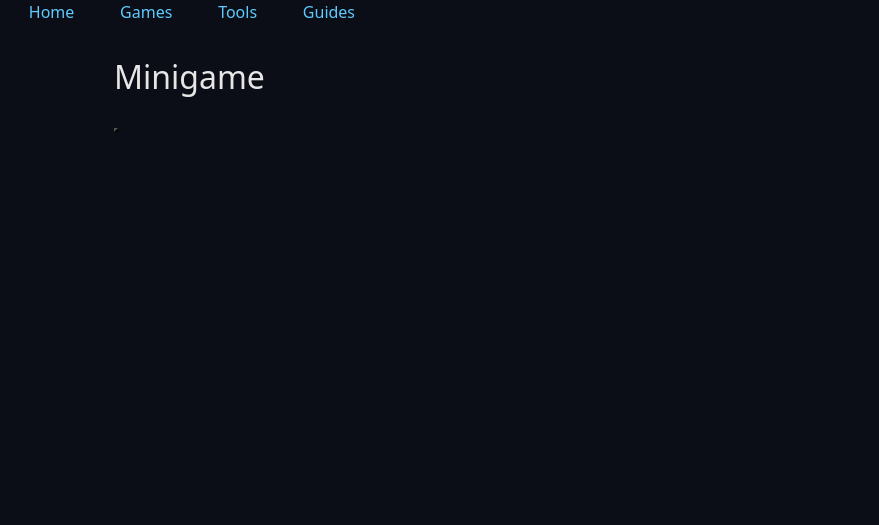
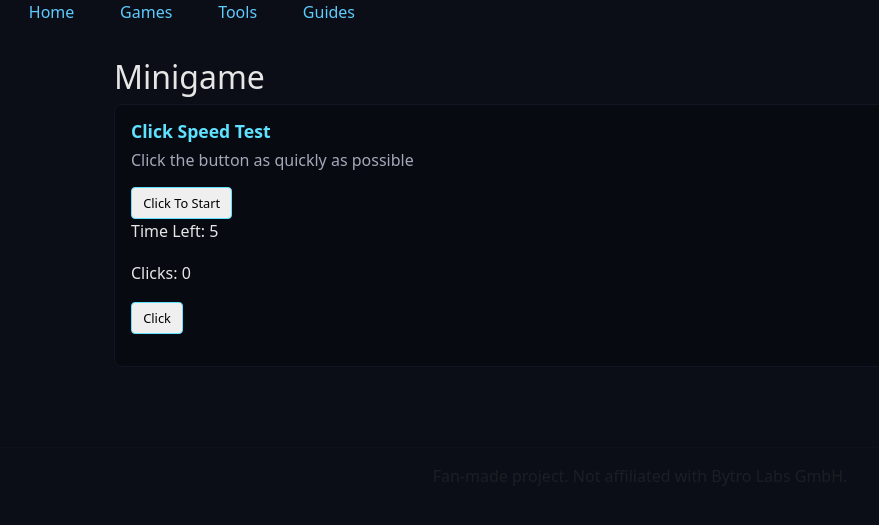
Before and after one commit to Blank55-cell/milestoneproject2, a plain HTML site: page docs2/game.html in a window 1280 px wide. Shown: the whole page, without its empty margins (0-879 px from the left). Drawn offline with nearby package versions, Linux system fonts and the light colour scheme.

Commit message:
Added in my meta charset for game section will start to try and wie this section up as i have a rough idea on how to make the mini game should hopefully be a quick process

```diff
--- a/docs2/game.html
+++ b/docs2/game.html
@@ -3,7 +3,11 @@
 <head>
   <meta charset="UTF-8" />
   <meta name="viewport" content="width=device-width, initial-scale=1" />
+  <meta name="description" content="Game Tools Hub - simple tools, guides, and planners for strategy games like Supremacy 1914." />
+  <meta name="keywords" content="Supremacy 1914, strategy tools, game calculators, planners, guides" />
+  <meta name="author" content="Carlos" />
   <title>Supported Games</title>
+
 
   <link href="https://cdn.jsdelivr.net/npm/bootstrap@5.3.2/dist/css/bootstrap.min.css" rel="stylesheet">
   <link rel="stylesheet" href="assets/css/stylle.css" />
@@ -27,21 +31,22 @@
 
 
 
-  <section>
-    <div>
-      <h2></h2>
-      <p></p>
+  <section class="section-block fade-in">
+    <div id="game-container" class="tool-cards">
+      <h2 class="tool-title">Click Speed Test</h2>
+      <p class="tool-description">Click the button as quickly as possible</p>
 
 
-      <button></button>
+      <button id="start-btn" class="tool-button">Click To Start</button>
 
-    <div>
-      <p></p>
-      <p></p>
+    <div id="game-ui" class="game-ui">
+      <p>Time Left: <span id="time-left">5</span></p>
+      <p>Clicks: <span id="click-count">0</span></p>
+      <button id="click-btn" class="tool-button">Click</button>
     </div>
 
 
-    <p></p>
+    <p id="game-results"></p>
 
     </div>
   </section>
@@ -49,11 +54,19 @@
 
 </main>
 
+<footer>
+    <p class="text-muted">Fan-made project. Not affiliated with Bytro Labs GmbH.</p>
+</footer>
 
 
 
 
-<script src="https://cdn.jsdelivr.net/npm/bootstrap@5.3.2/dist/js/bootstrap.bundle.min.js"></script>
+
+<!-- Bootstrap JS -->
+<script src="https://cdn.jsdelivr.net/npm/bootstrap@5.3.2/dist/js/bootstrap.bundle.min.js"
+integrity="sha384-C6RzsynM9kWDrMNeT87bh95OGNyZPhcTNXj1NW7RuBCsyN/o0jlpcV8Qyq46cDfL" crossorigin="anonymous" ></script>
+
+<!-- Custom JS -->
 <script src="assets/js/script.js"></script>
 
 </body>
```
